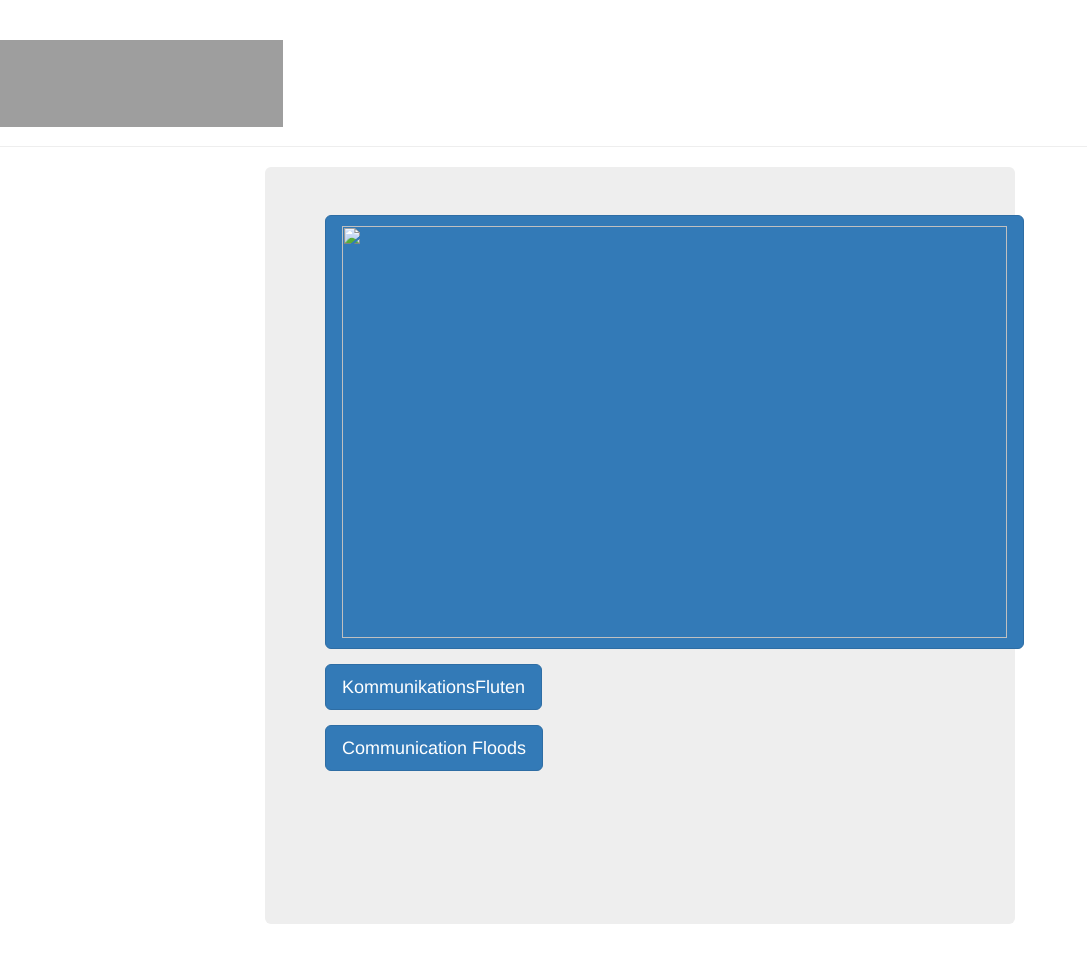
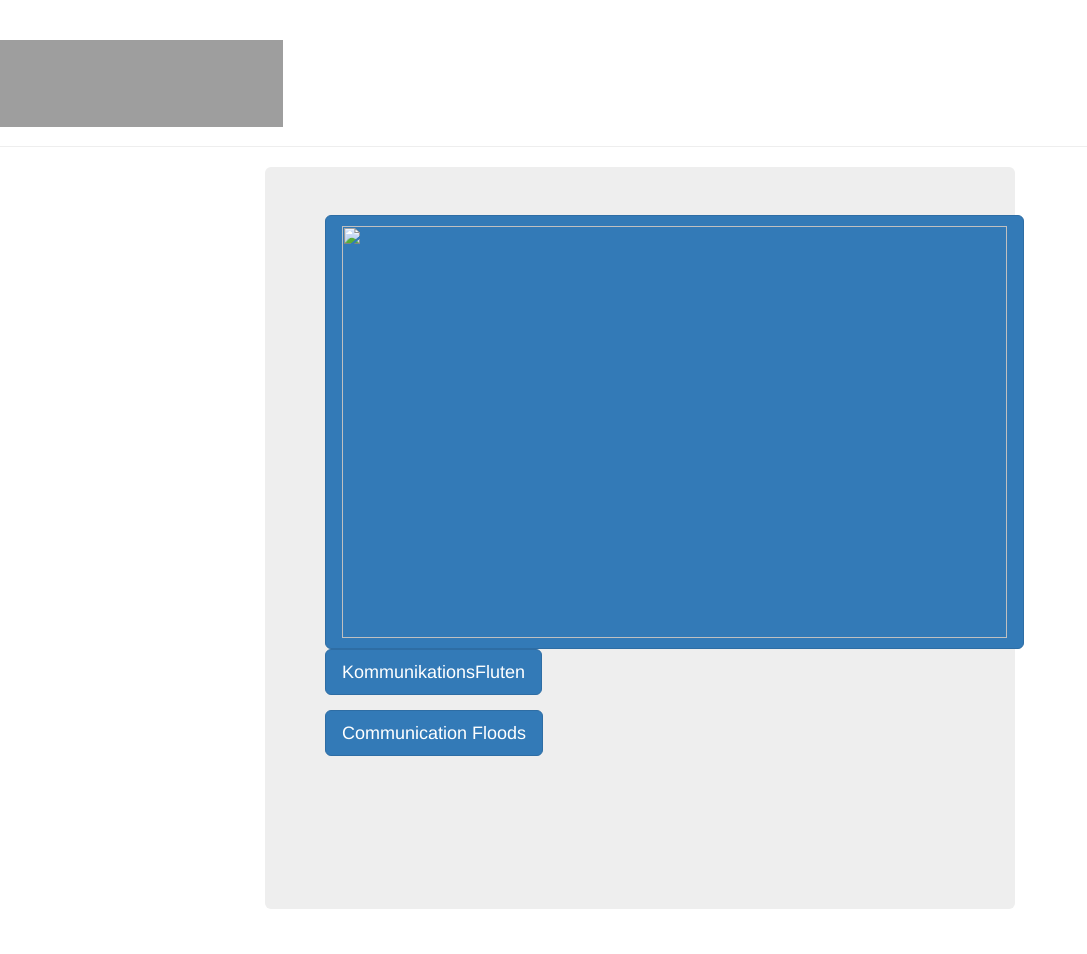
Before and after one commit to susedev/test, a Jekyll site: the page built from index.html, in a window 1280 px wide. Shown: the whole page, without its empty margins (0-1087 px from the left). Built offline with Jekyll 4.4.1, drawn with Linux system fonts in a browser that asks for light colours; nearby versions of some CDN libraries; grey boxes are pictures that could not be loaded.

Commit message:
Edit from JekyllCMS

```diff
--- a/index.html
+++ b/index.html
@@ -3,9 +3,7 @@ layout: home
 title: Home
 ---
 <div class="jumbotron">
-<p><a class="btn btn-primary btn-lg" href="http://eijc.github.io/data/konferenz-kommunikationsfluten.html" role="button"><img alt="" src="{{ site.base_url }}/media/welle-web.png" style="width: 665px; height: 412px;" /></a></p>
-
-<p><a class="btn btn-primary btn-lg" href="http://eijc.github.io/data/konferenz-kommunikationsfluten.html" role="button">KommunikationsFluten</a></p>
+<p><a class="btn btn-primary btn-lg" href="http://eijc.github.io/data/konferenz-kommunikationsfluten.html" role="button"><img alt="" src="{{ site.base_url }}/media/welle-web.png" style="width: 665px; height: 412px;" /></a><a class="btn btn-primary btn-lg" href="http://eijc.github.io/data/konferenz-kommunikationsfluten.html" role="button">KommunikationsFluten</a></p>
 
 <p><a class="btn btn-primary btn-lg" href="http://eijc.github.io/data/conference-communication-floods.html" role="button">Communication Floods</a></p>
 
```
